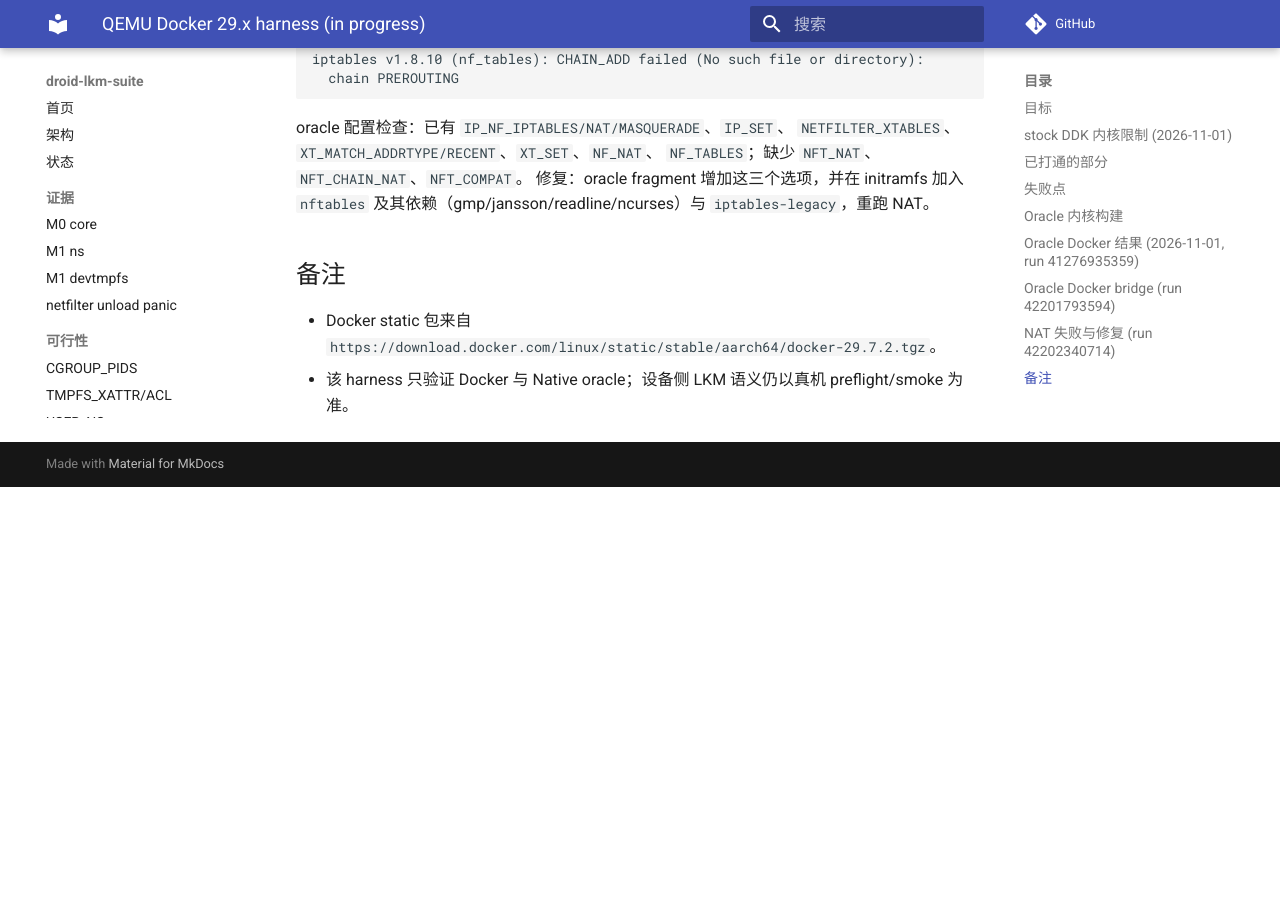
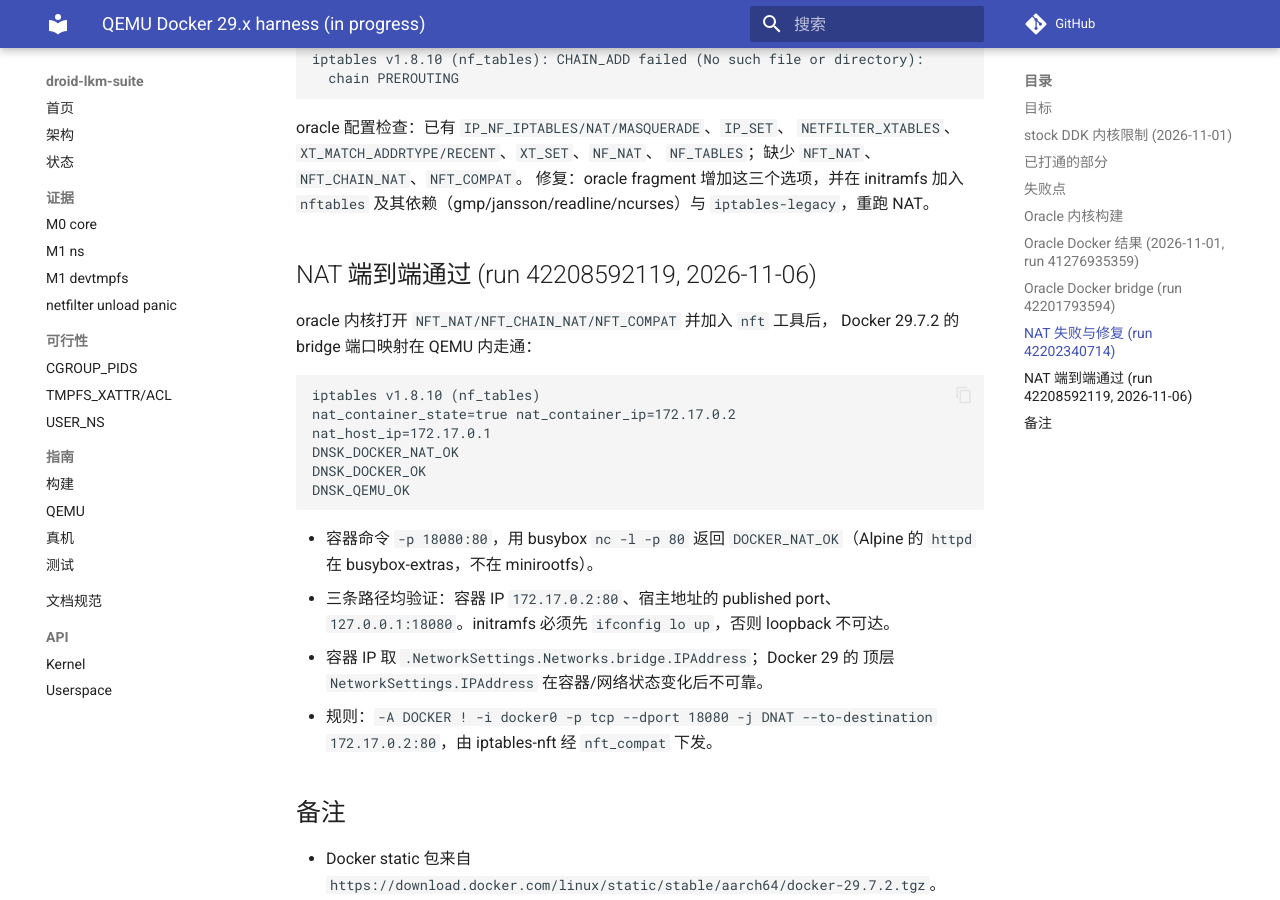
Before and after one commit to uobe1/droid-lkm-suite, an MkDocs documentation site: the page built from docs/evidence/qemu-docker.md, in a window 1280 px wide and 900 px high, scrolled down 2286 px. Built offline with MkDocs 1.6.1 and Material for MkDocs 9.7.7, drawn with Linux system fonts in a browser that asks for light colours; comment, search, counter and statistics services are not loaded; before the commit the page ends 2773 px from its top, so only the background shows below that.

Commit message:
docs(qemu): record Docker NAT end-to-end pass

````diff
--- a/docs/evidence/qemu-docker.md
+++ b/docs/evidence/qemu-docker.md
@@ -108,6 +108,30 @@ oracle 配置检查：已有 `IP_NF_IPTABLES/NAT/MASQUERADE`、`IP_SET`、
 修复：oracle fragment 增加这三个选项，并在 initramfs 加入 `nftables`
 及其依赖（gmp/jansson/readline/ncurses）与 `iptables-legacy`，重跑 NAT。
 
+## NAT 端到端通过 (run 42208592119, 2026-11-06)
+
+oracle 内核打开 `NFT_NAT/NFT_CHAIN_NAT/NFT_COMPAT` 并加入 `nft` 工具后，
+Docker 29.7.2 的 bridge 端口映射在 QEMU 内走通：
+
+```text
+iptables v1.8.10 (nf_tables)
+nat_container_state=true nat_container_ip=172.17.0.2
+nat_host_ip=172.17.0.1
+DNSK_DOCKER_NAT_OK
+DNSK_DOCKER_OK
+DNSK_QEMU_OK
+```
+
+- 容器命令 `-p 18080:80`，用 busybox `nc -l -p 80` 返回
+  `DOCKER_NAT_OK`（Alpine 的 `httpd` 在 busybox-extras，不在 minirootfs）。
+- 三条路径均验证：容器 IP `172.17.0.2:80`、宿主地址的 published port、
+  `127.0.0.1:18080`。initramfs 必须先 `ifconfig lo up`，否则 loopback
+  不可达。
+- 容器 IP 取 `.NetworkSettings.Networks.bridge.IPAddress`；Docker 29 的
+  顶层 `NetworkSettings.IPAddress` 在容器/网络状态变化后不可靠。
+- 规则：`-A DOCKER ! -i docker0 -p tcp --dport 18080 -j DNAT
+  --to-destination 172.17.0.2:80`，由 iptables-nft 经 `nft_compat` 下发。
+
 ## 备注
 
 - Docker static 包来自
--- a/docs/status.md
+++ b/docs/status.md
@@ -28,9 +28,9 @@
   104/128 两个构建 profile 均通过 CI（xt128 run 41266822514）；见
   [evidence/xt-layout-preflight.md](evidence/xt-layout-preflight.md)。
 - Docker 29.x QEMU oracle：oracle 内核（PID/IPC/USER_NS、POSIX_MQUEUE、
-  CGROUP_PIDS、NF_TABLES/IP_SET）上隔离容器、默认 bridge/veth 与
-  `--pids-limit 32` 通过（run 41276935359 / 42201793594）；stock DDK 缺少
-  这些 config，不能直接跑 Docker。见
+  CGROUP_PIDS、NF_TABLES/IP_SET）上隔离容器、默认 bridge/veth、
+  `--pids-limit 32` 与 DNAT 端口映射通过（run 41276935359 / 42201793594 /
+  42208592119）。stock DDK 缺少这些 config，不能直接跑 Docker。见
   [evidence/qemu-docker.md](evidence/qemu-docker.md)。
 - netfilter ABI：设备 BTF 复核 nf_hook_ops(40)/nf_conn(272)/
   pernet_operations(72)/nfnetlink_subsystem(64)/nfnl_callback(32)/
````
